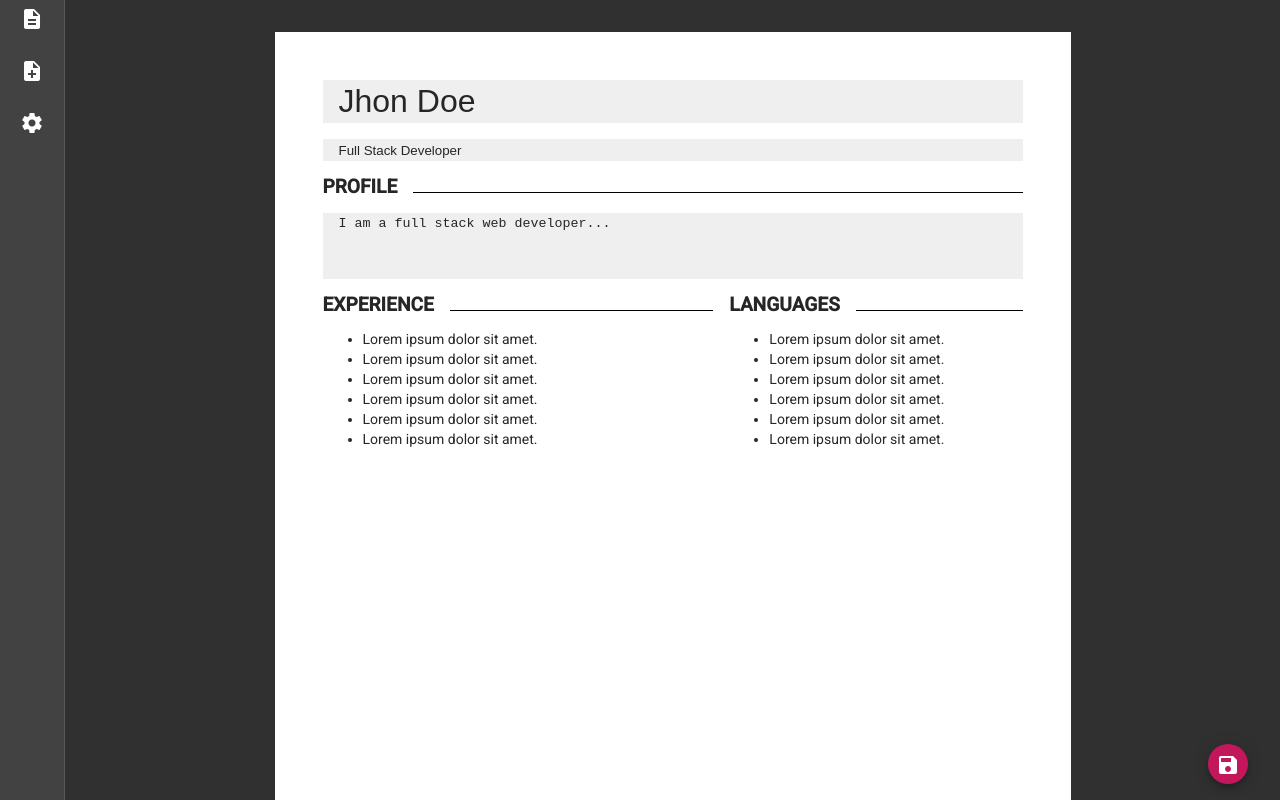
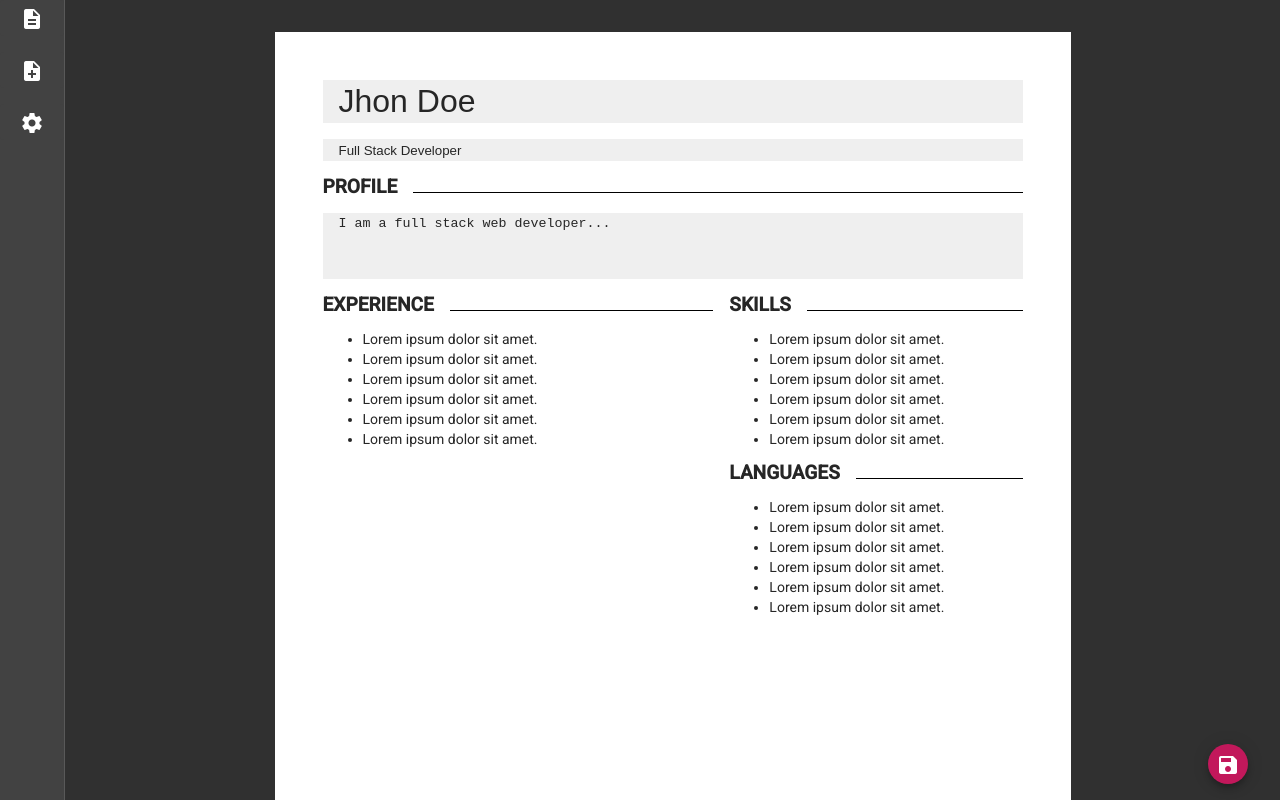
Before and after one commit to maak-tn/resume-builder, an Angular app: page /new in a window 1280 px wide. Built offline with nearby package versions, Linux system fonts and the light colour scheme.

Commit message:
quick cleanup

```diff
--- a/src/app/pages/new/new.component.ts
+++ b/src/app/pages/new/new.component.ts
@@ -10,12 +10,6 @@ import { SharedService } from 'src/app/services/shared/shared.service';
 export class NewComponent implements OnInit {
 
   paperForm!: FormGroup;
-
-  // RESUME SECTIONS
-  showExperienceSection: any;
-  showSkillsSection: any;
-  showLanguagesSection: any;
-
   constructor(
     private fb: FormBuilder,
     public ss: SharedService
--- a/src/app/services/shared/shared.service.ts
+++ b/src/app/services/shared/shared.service.ts
@@ -8,7 +8,7 @@ export class SharedService {
 
   // RESUME SECTIONS
   experienceSection = new BehaviorSubject(true);
-  skillsSection = new BehaviorSubject(false);
+  skillsSection = new BehaviorSubject(true);
   languagesSection = new BehaviorSubject(true);
 
   constructor() { }
```
